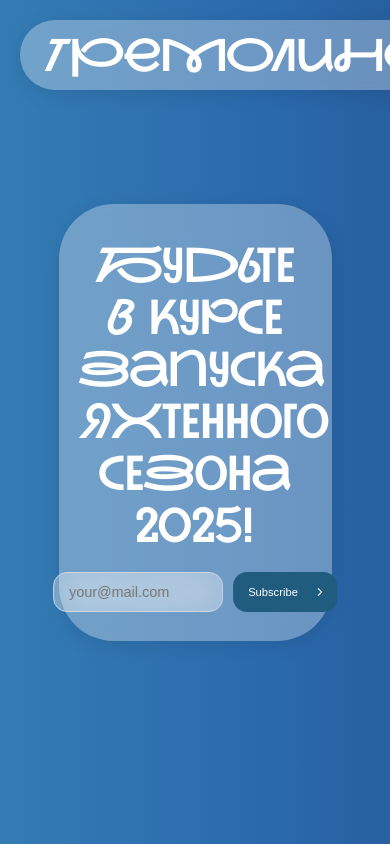
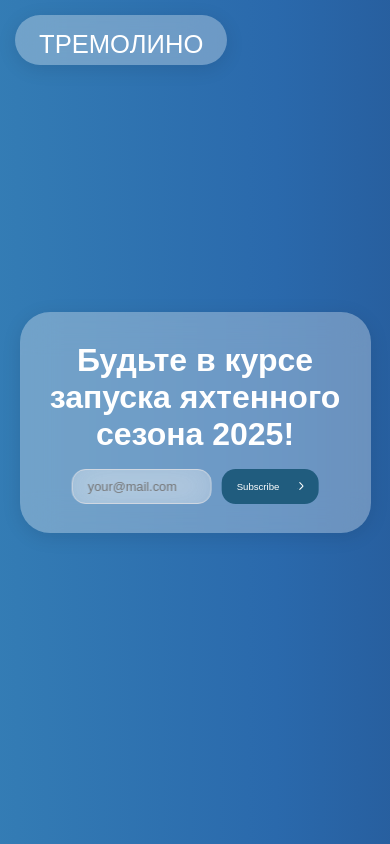
Before and after one commit to Tremolino/site-waiting, a Python web app: template templates/index.html in a window 390 px wide; the page is wider, and only the part inside the window is pictured. Run offline with Jinja, Linux system fonts and the light colour scheme; the template is opened without the code that fills it, so the values that code supplies are empty; some web fonts are replaced.

Commit message:
fixed index.html add mobile view

```diff
--- a/templates/index.html
+++ b/templates/index.html
@@ -3,12 +3,11 @@
 <head>
     <meta charset="UTF-8">
     <meta name="viewport" content="width=device-width, initial-scale=1.0">
-    <link rel="icon" type="image/jpeg" href="/static/fav.png">
-    <title>Tremolino | 2025 Season</title>
+    <title>Tremolino - Yacht Season</title>
     <style>
         @font-face {
             font-family: "Tre";
-            src: url("../fonts/NAURYZREDKEDS.ttf") format("truetype");
+            src: url("../NAURYZREDKEDS.ttf") format("truetype");
         }
         * {
             box-sizing: border-box;
@@ -24,10 +23,10 @@
             height: 100vh;
             margin: 0;
             background: linear-gradient(270deg, #1e3c72, #2a69ac, #3c8dbc, #6cb9e4);
-            background-size: 400% 400%; /* Increased size for smoother animation */
+            background-size: 400% 400%;
             color: #333;
             position: relative;
-            animation: gradientAnimation 30s ease infinite; /* Duration for smooth animation */
+            animation: gradientAnimation 30s ease infinite;
         }
 
         @keyframes gradientAnimation {
@@ -45,22 +44,18 @@
         }
 
         .top-left-banner {
-            position: absolute; /* Keep absolute positioning */
-            top: 20px; /* Distance from the top */
-            left: 20px; /* Distance from the left */
+            position: absolute;
+            top: 20px;
+            left: 20px;
             padding-bottom: 6px;
             padding-inline-start: 24px;
             padding-inline-end: 24px;
             padding-top: 15px;
-
-
-            background: rgba(247, 247, 247, 0.32); /* Semi-transparent background */
+            background: rgba(247, 247, 247, 0.32);
             color: #ffffff;
             border-radius: 84px;
             font-size: 2.8em;
-            font-family: "Tre", sans-serif; /* Ensure it uses the correct font */
-
-
+            font-family: "Tre", sans-serif;
             box-shadow: 0px 4px 19.6px rgba(0, 0, 0, 0.1);
             backdrop-filter: blur(18.55px);
         }
@@ -105,7 +100,6 @@
             border-radius: 14px;
             border: 1px solid #d0d7e1;
             margin-bottom: 9px;
-
         }
 
         .Subscribe-btn {
@@ -130,18 +124,38 @@
             transform-origin: left;
         }
 
-        @keyframes jello-vertical {
-            0% { transform: scale3d(1, 1, 1); }
-            30% { transform: scale3d(0.75, 1.25, 1); }
-            40% { transform: scale3d(1.25, 0.75, 1); }
-            50% { transform: scale3d(0.85, 1.15, 1); }
-            65% { transform: scale3d(1.05, 0.95, 1); }
-            75% { transform: scale3d(0.95, 1.05, 1); }
-            100% { transform: scale3d(1, 1, 1); }
+        .Subscribe-btn:active {
+            transform: scale(0.9);
         }
 
-        .Subscribe-btn:active {
-            transform: scale(0.9);
+        @media (max-width: 768px) {
+            .top-left-banner {
+                font-size: 1.6em;
+                top: 15px;
+                left: 15px;
+            }
+
+            .container {
+                width: 90%; /* Wider on mobile screens */
+                padding: 30px 15px 70px; /* Reduced padding */
+                border-radius: 30px;
+            }
+
+            .form h2 {
+                font-size: 2em; /* Smaller heading */
+                margin-bottom: 10px;
+            }
+
+            .input {
+                width: 140px;
+                height: 35px;
+                font-size: 0.8em;
+            }
+
+            .Subscribe-btn {
+                height: 35px;
+                font-size: 0.6em;
+            }
         }
     </style>
 </head>
```
